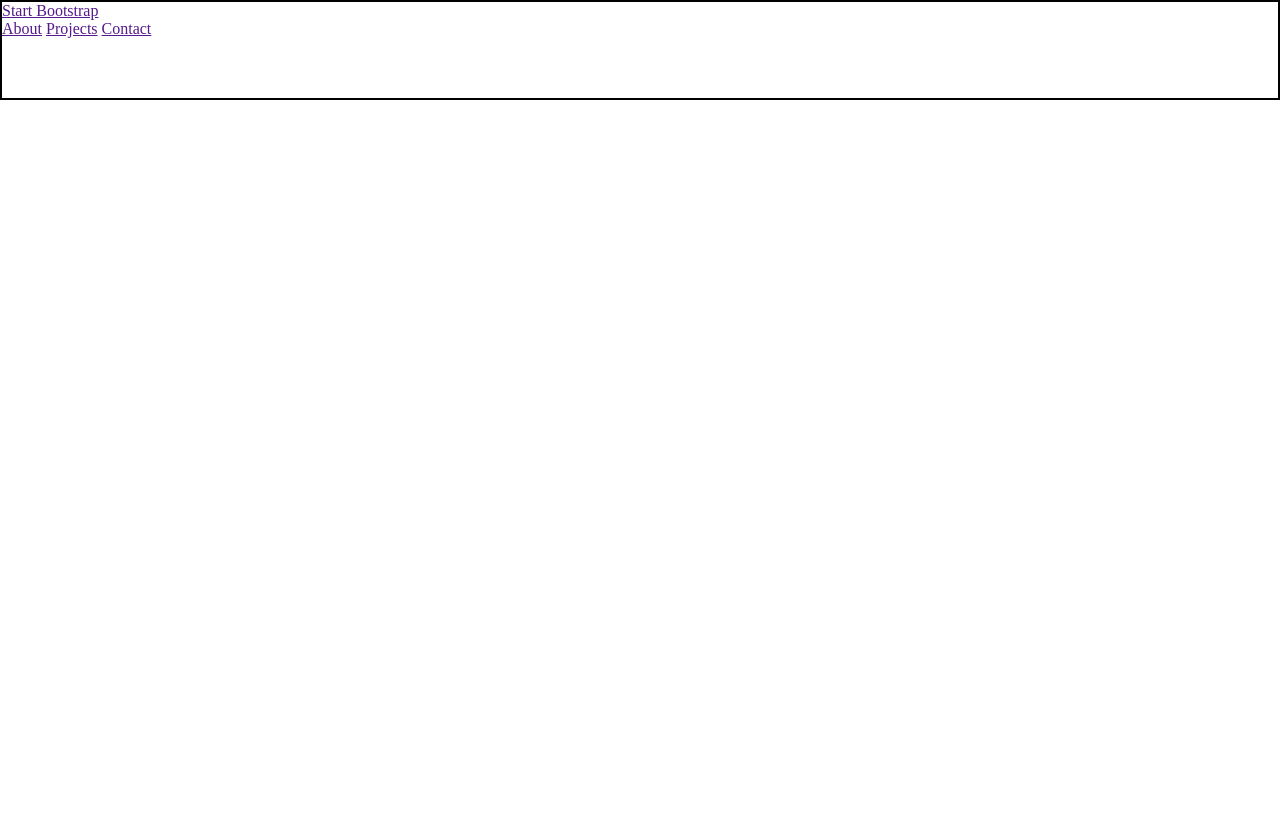
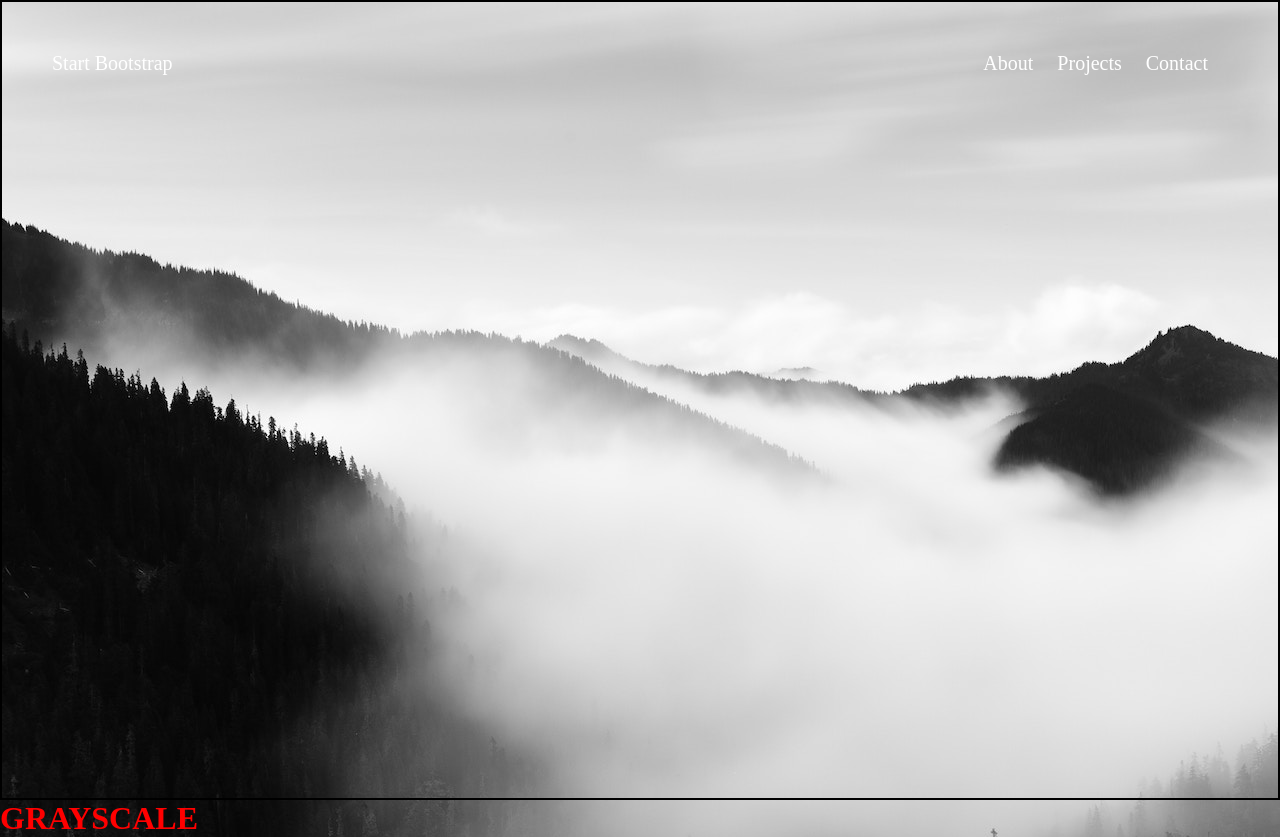
Before and after one commit to Nasibb/GrayScale, a plain HTML site: page index.html in a window 1280 px wide. Before the commit the page ends 800 px from the top, so only its background shows below. Drawn offline with Linux system fonts and the light colour scheme.

Commit message:
nav done

```diff
--- a/assets/css/style.css
+++ b/assets/css/style.css
@@ -3,9 +3,26 @@
     margin: 0;
     box-sizing: border-box;
 }
+.header-all{
+    background-image: url(../images/bg-masthead.jpg);
+}
 .nav-all{
     width: 100%;
-    height: 100px;
+    height: 800px;
     display: flex;
     border: 2px solid;
+    justify-content: space-between;
+    padding: 50px;
 }
+.nav-all a{
+    text-decoration: none;
+    font-size: 20px;
+    color: white;
+    cursor: pointer;
+}
+.nav-rightside a{
+    margin-right: 20px;
+}
+.title h1{
+    color: red;
+}
--- a/index.html
+++ b/index.html
@@ -15,11 +15,15 @@
                 <div class="nav-all">
                     <div class="nav-leftside">
                         <a href="">Start Bootstrap</a>
+                    </div>
                     <div class="nav-rightside">
                         <a href="">About</a>
                         <a href="">Projects</a>
                         <a href="">Contact</a>
                     </div>
+                </div>
+                <div class="title">
+                    <h1>GRAYSCALE</h1>
                 </div>
             </div>
         </div>
```
Also changed, not shown: assets/images/bg-masthead.jpg (added).
